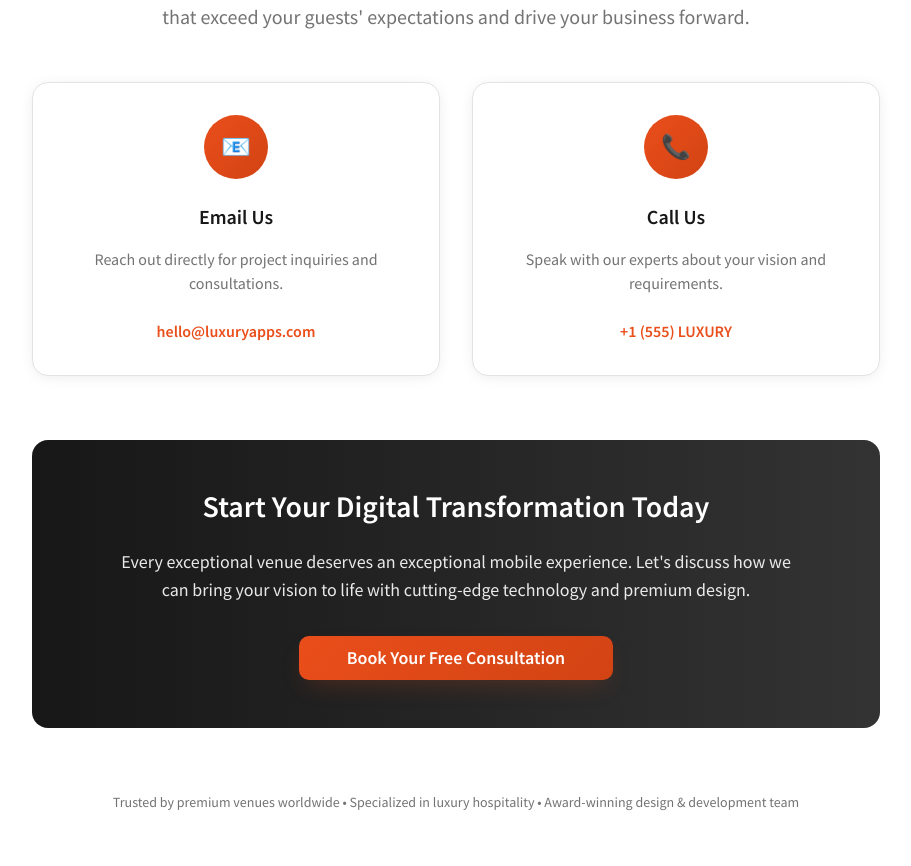
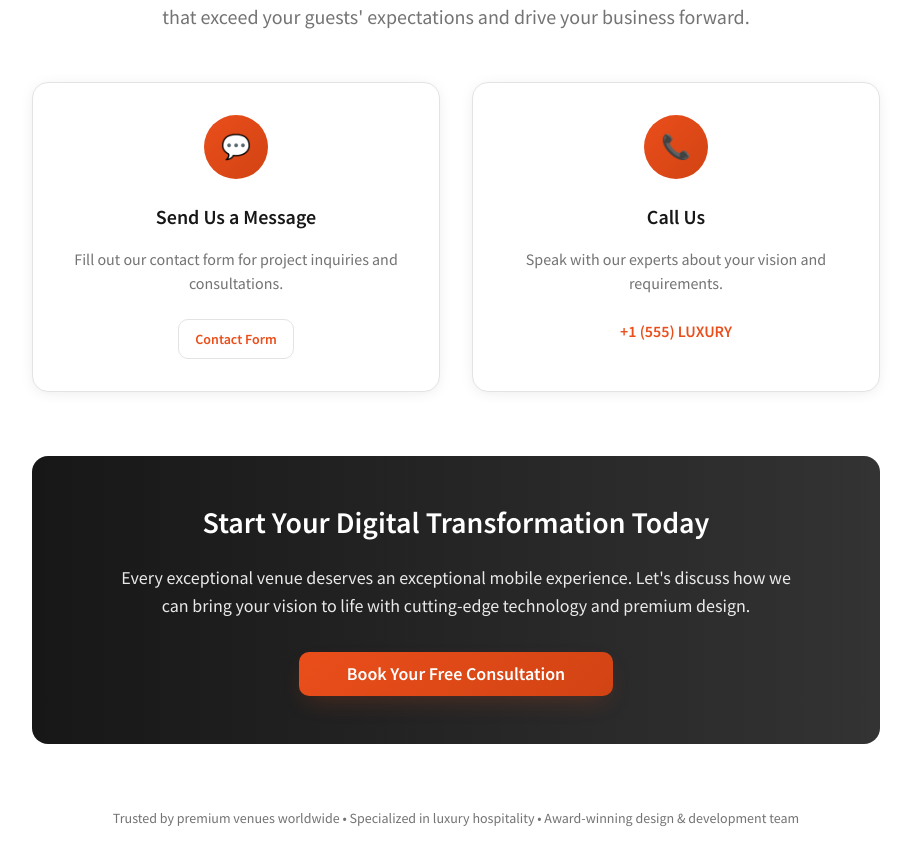
Before and after one commit to otusweb/mobdesign-website-ce2804f5, a React (Vite) app: page / in a window 1280 px wide. Shown: the part 5140-6006 px from the top of the page, without its empty margins (184-1095 px from the left). Built offline with nearby package versions, Linux system fonts and the light colour scheme.

Commit message:
Update contact link

```diff
--- a/src/components/Contact.tsx
+++ b/src/components/Contact.tsx
@@ -17,15 +17,17 @@ const Contact = () => {
         <div className="grid md:grid-cols-2 gap-8 mb-16">
           <div className="bg-white rounded-2xl p-8 shadow-subtle border border-border">
             <div className="w-16 h-16 gradient-accent rounded-full flex items-center justify-center mx-auto mb-6">
-              <span className="text-2xl">📧</span>
+              <span className="text-2xl">💬</span>
             </div>
-            <h3 className="text-xl font-semibold text-primary mb-4">Email Us</h3>
+            <h3 className="text-xl font-semibold text-primary mb-4">Send Us a Message</h3>
             <p className="text-muted-foreground mb-6">
-              Reach out directly for project inquiries and consultations.
+              Fill out our contact form for project inquiries and consultations.
             </p>
-            <a href="mailto:hello@luxuryapps.com" className="text-accent font-semibold hover:text-accent-light transition-smooth">
-              hello@luxuryapps.com
-            </a>
+            <Button asChild variant="outline">
+              <a href="/contact" className="text-accent font-semibold hover:text-accent-light transition-smooth">
+                Contact Form
+              </a>
+            </Button>
           </div>
 
           <div className="bg-white rounded-2xl p-8 shadow-subtle border border-border">
```
